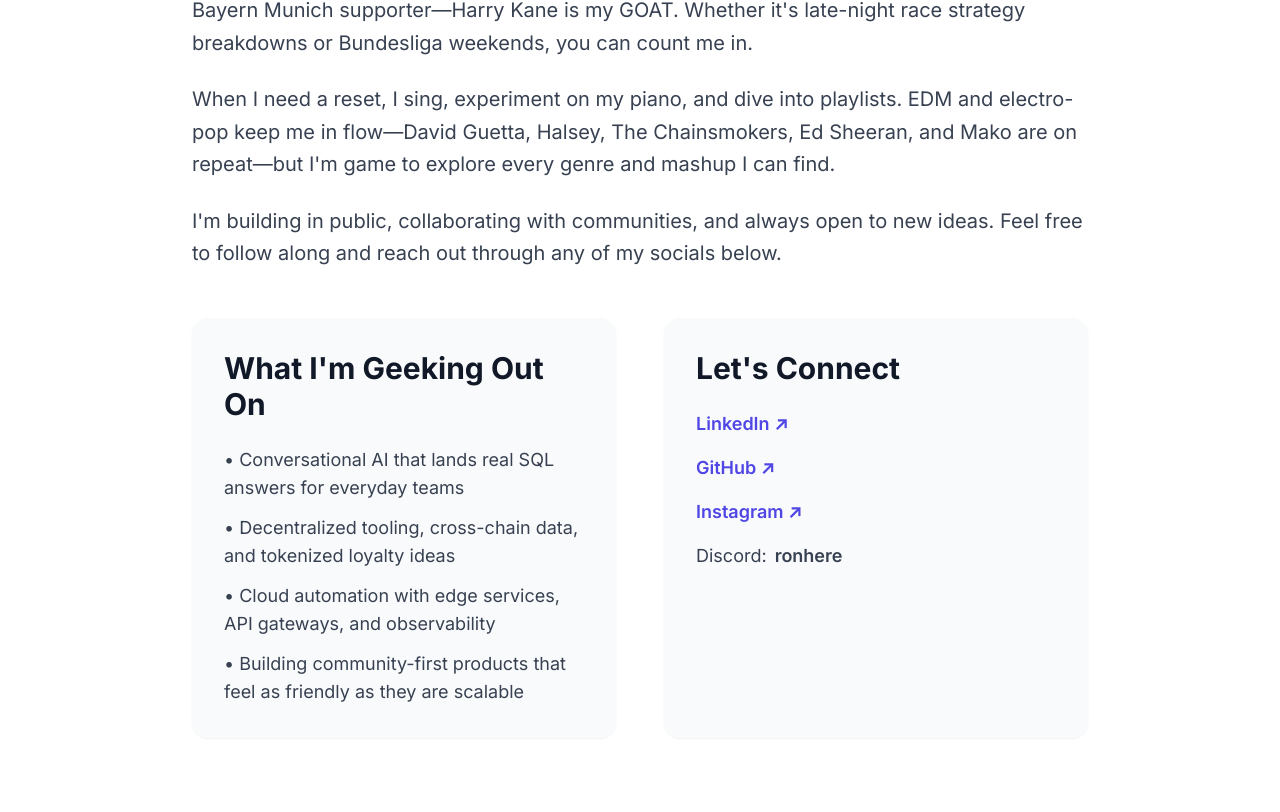
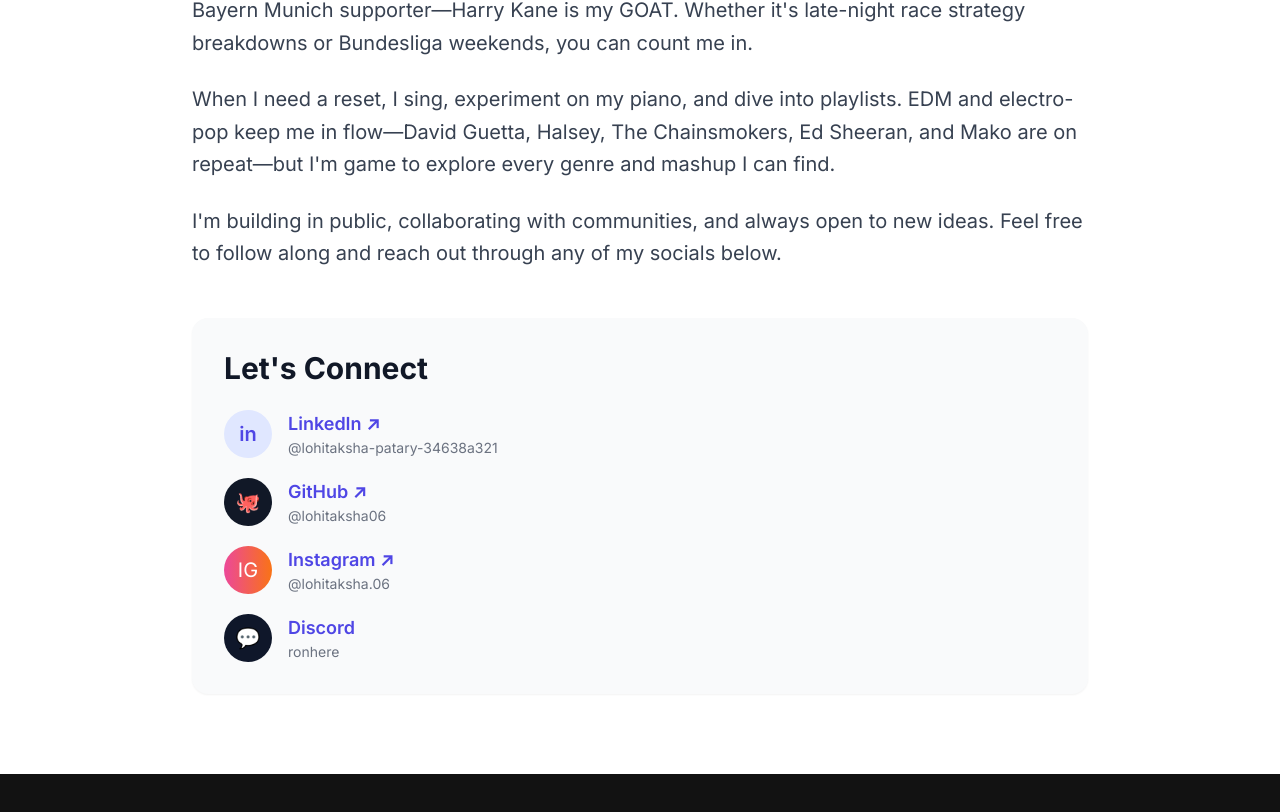
Before and after one commit to lohitaksha06/Portfolio, a Next.js app: page /about in a window 1280 px wide. Shown: the part 512-1324 px from the top of the page. After the commit the page ends 1286 px from the top, so only its background shows below. Built offline with nearby package versions, Linux system fonts and the light colour scheme.

Commit message:
no geeking out ah about

```diff
--- a/src/app/about/page.tsx
+++ b/src/app/about/page.tsx
@@ -32,64 +32,57 @@ export default function About() {
               </p>
           </div>
 
-          <div className="grid gap-12 md:grid-cols-2">
+          <div className="grid gap-12">
             <motion.div
-              initial={{ opacity: 0, x: -30 }}
-              animate={{ opacity: 1, x: 0 }}
-              transition={{ duration: 0.6, delay: 0.3 }}
-              className="bg-gray-50 rounded-2xl p-8 shadow-sm"
-            >
-              <h2 className="text-3xl font-bold text-gray-900 mb-6">{`What I'm Geeking Out On`}</h2>
-              <ul className="space-y-3 text-lg text-gray-700">
-                <li>• Conversational AI that lands real SQL answers for everyday teams</li>
-                <li>• Decentralized tooling, cross-chain data, and tokenized loyalty ideas</li>
-                <li>• Cloud automation with edge services, API gateways, and observability</li>
-                <li>• Building community-first products that feel as friendly as they are scalable</li>
-              </ul>
-            </motion.div>
-
-            <motion.div
-              initial={{ opacity: 0, x: 30 }}
-              animate={{ opacity: 1, x: 0 }}
+              initial={{ opacity: 0, y: 30 }}
+              animate={{ opacity: 1, y: 0 }}
               transition={{ duration: 0.6, delay: 0.4 }}
               className="bg-gray-50 rounded-2xl p-8 shadow-sm"
             >
               <h2 className="text-3xl font-bold text-gray-900 mb-6">{`Let's Connect`}</h2>
-              <ul className="space-y-4 text-lg text-gray-700">
-                <li>
+              <ul className="space-y-5 text-lg text-gray-700">
+                <li className="flex items-center gap-4">
+                  <span aria-hidden="true" className="flex h-12 w-12 items-center justify-center rounded-full bg-indigo-100 text-indigo-600 text-xl font-semibold">in</span>
                   <a
                     href="https://www.linkedin.com/in/lohitaksha-patary-34638a321/"
                     target="_blank"
                     rel="noopener noreferrer"
-                    className="inline-flex items-center gap-2 text-indigo-600 font-semibold hover:text-indigo-800 transition-colors"
+                    className="transition-colors hover:text-indigo-800"
                   >
-                    LinkedIn ↗
+                    <span className="font-semibold text-indigo-600">LinkedIn ↗</span>
+                    <span className="block text-sm text-gray-500">@lohitaksha-patary-34638a321</span>
                   </a>
                 </li>
-                <li>
+                <li className="flex items-center gap-4">
+                  <span aria-hidden="true" className="flex h-12 w-12 items-center justify-center rounded-full bg-gray-900 text-white text-xl">🐙</span>
                   <a
                     href="https://github.com/lohitaksha06"
                     target="_blank"
                     rel="noopener noreferrer"
-                    className="inline-flex items-center gap-2 text-indigo-600 font-semibold hover:text-indigo-800 transition-colors"
+                    className="transition-colors hover:text-indigo-800"
                   >
-                    GitHub ↗
+                    <span className="font-semibold text-indigo-600">GitHub ↗</span>
+                    <span className="block text-sm text-gray-500">@lohitaksha06</span>
                   </a>
                 </li>
-                <li>
+                <li className="flex items-center gap-4">
+                  <span aria-hidden="true" className="flex h-12 w-12 items-center justify-center rounded-full bg-gradient-to-r from-pink-500 to-orange-500 text-white text-xl">IG</span>
                   <a
                     href="https://www.instagram.com/lohitaksha.06/"
                     target="_blank"
                     rel="noopener noreferrer"
-                    className="inline-flex items-center gap-2 text-indigo-600 font-semibold hover:text-indigo-800 transition-colors"
+                    className="transition-colors hover:text-indigo-800"
                   >
-                    Instagram ↗
+                    <span className="font-semibold text-indigo-600">Instagram ↗</span>
+                    <span className="block text-sm text-gray-500">@lohitaksha.06</span>
                   </a>
                 </li>
-                <li>
-                  <span className="inline-flex items-center gap-2 text-gray-700">
-                    Discord: <span className="font-semibold">ronhere</span>
-                  </span>
+                <li className="flex items-center gap-4">
+                  <span aria-hidden="true" className="flex h-12 w-12 items-center justify-center rounded-full bg-slate-900 text-white text-xl">💬</span>
+                  <div>
+                    <span className="font-semibold text-indigo-600">Discord</span>
+                    <span className="block text-sm text-gray-500">ronhere</span>
+                  </div>
                 </li>
               </ul>
             </motion.div>
```
